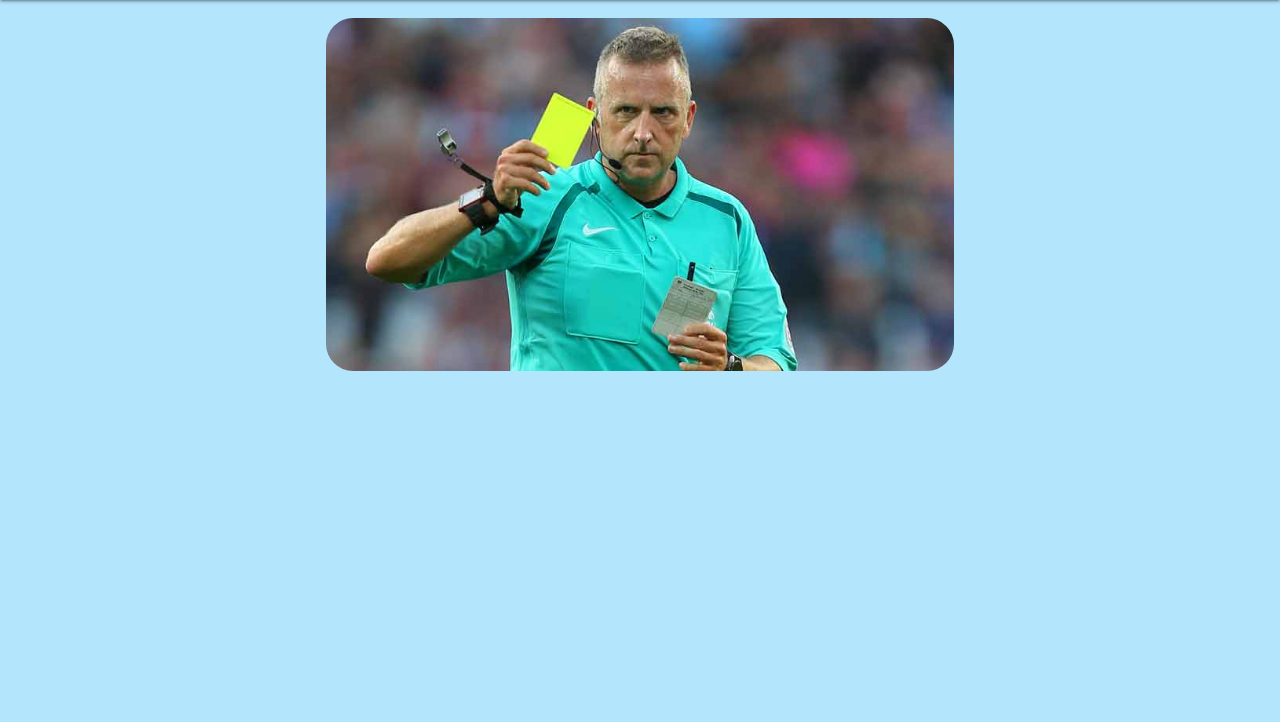
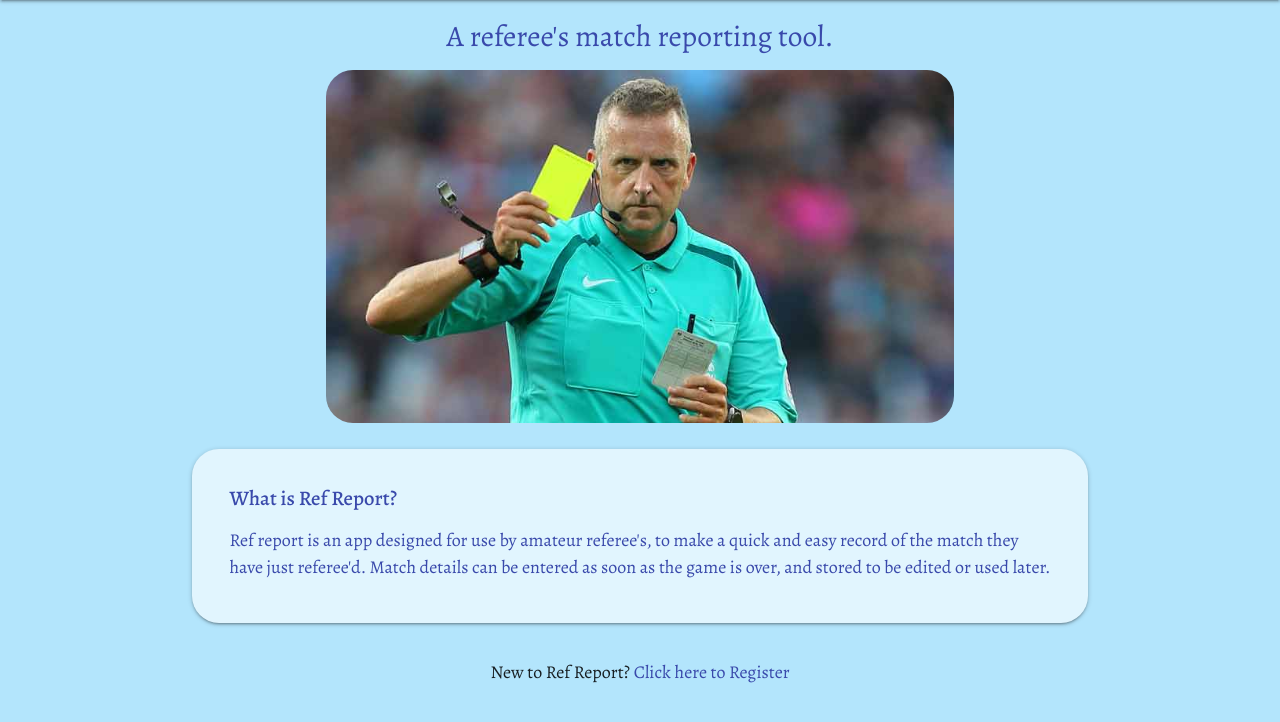
Before and after one commit to adamparker75/Ref_Report, a Flask app: page / in a window 1280 px wide. Shown: the part 64-786 px from the top of the page. Run offline with Flask 2, Linux system fonts and the light colour scheme; some libraries are stand-ins or nearby versions.

Commit message:
Added content to home page

```diff
--- a/static/css/style.css
+++ b/static/css/style.css
@@ -31,7 +31,6 @@ nav .brand-logo {
     margin: 0.5rem;
 }
 
-
-.search-buttons {
-    margin: 0.5rem;
+.main-card-panel {
+    border-radius: 1.5rem;
 }
--- a/templates/index.html
+++ b/templates/index.html
@@ -2,13 +2,35 @@
 {% block content %}
 <section class="container">
 
-	<div class="col s12">
-        <p>
-		<img src="{{ url_for('static', filename='images/referee-yellow-card.jpg') }}" class="responsive-img referee-image" alt="">
+    <div class="col s12">
+        <h5 class="center-align indigo-text text-darken-1">A referee's match reporting tool.</h5>
+    </div>
+		<div class="col s12">
+		<p>
+			<img src="{{ url_for('static', filename='images/referee-yellow-card.jpg') }}" class="responsive-img referee-image" alt="">
         </p>
-    </div>
+	</div>
 
 </section>
+
+<div class="row card-panel light-blue lighten-5 main-card-panel">
+	<div class="col s12">
+		<h6 class="indigo-text text-darken-1"><strong> What is Ref Report?</strong></h6>
+		<p class="indigo-text text-darken-1">Ref report is an app designed for use by amateur referee's, to make a quick
+			and easy record of the match they have just referee'd. Match details can be entered as soon as the game is over, and
+			stored to be edited or used later.
+		</p>
+	</div>
+</div>
+<div class="row">
+	<div class="col s12">
+		<p class="center-align">
+			New to Ref Report?
+			<a href="{{ url_for('register') }}" class="indigo-text text-darken-1">Click here to Register</a>
+		</p>
+	</div>
+</div>
+
 
 
 
```
Also changed, not shown: templates/reports.html (+12 -6 lines).
